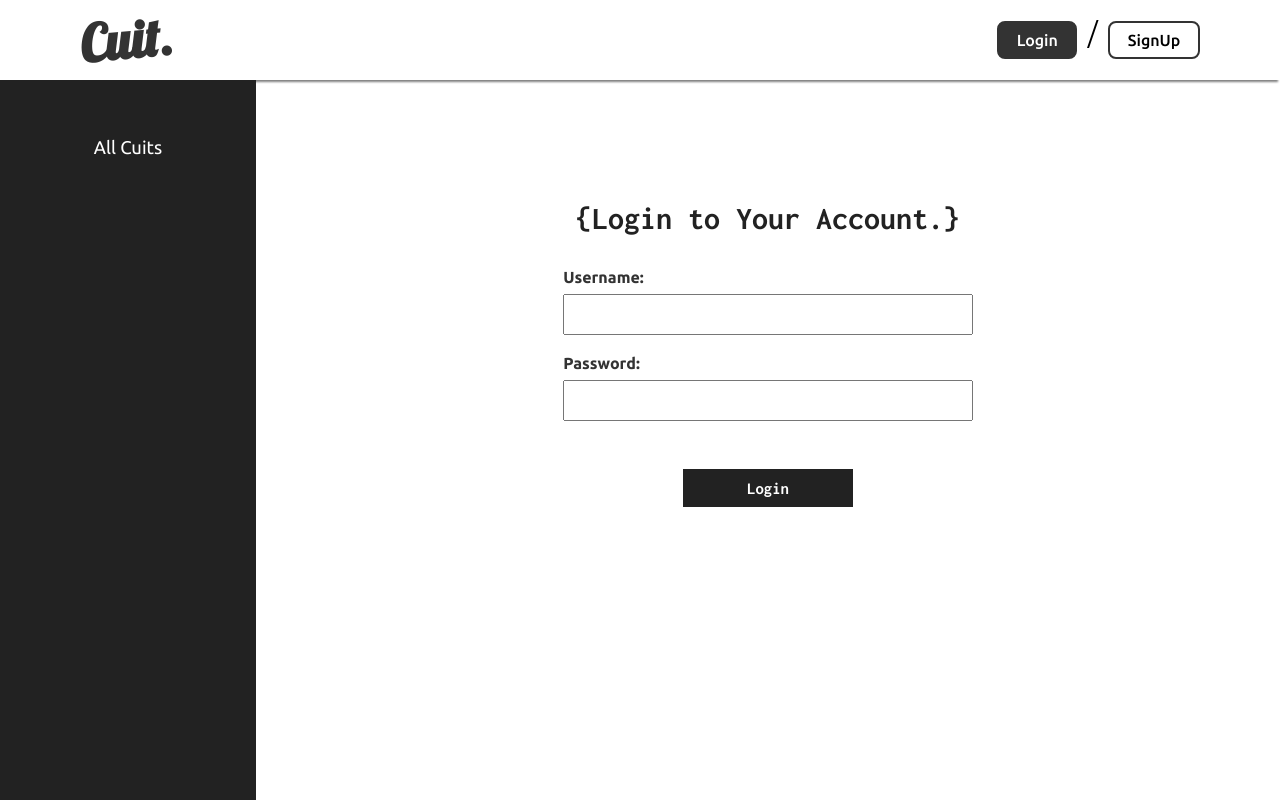
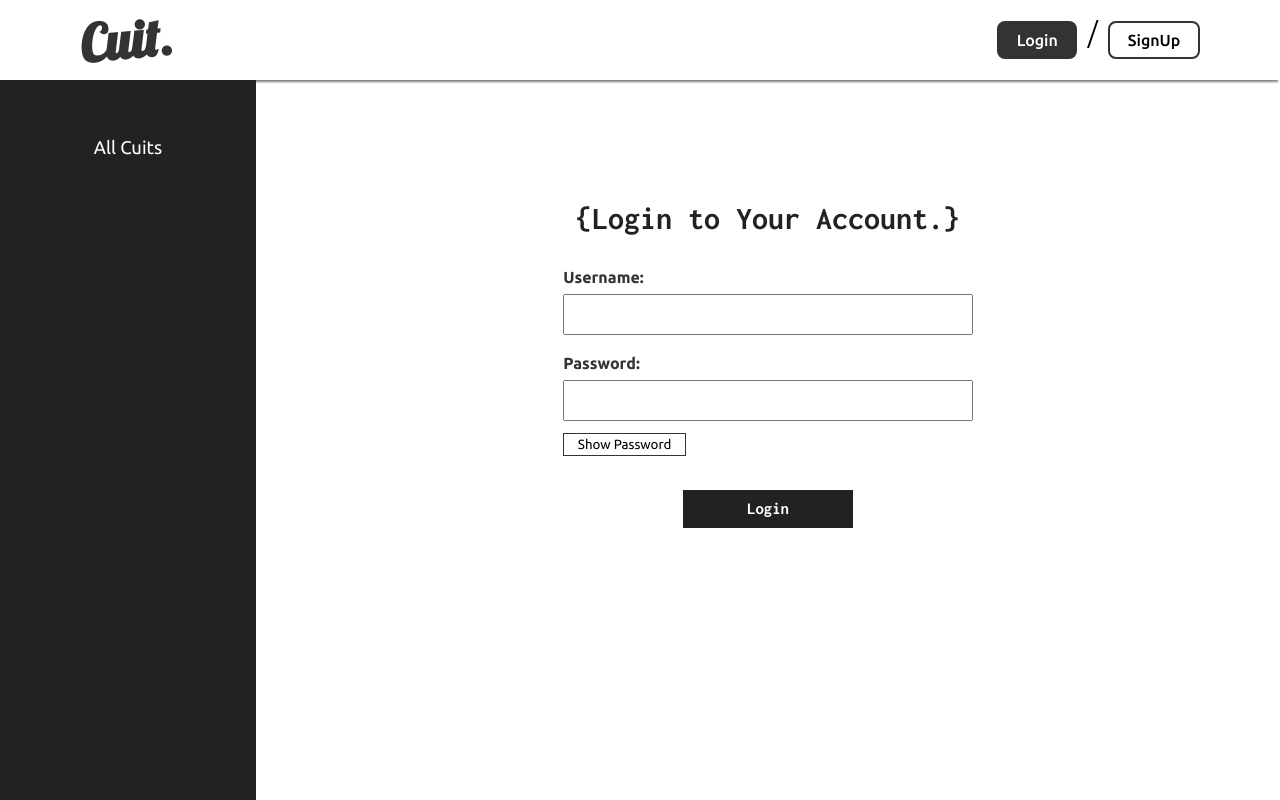
Before and after one commit to Farhan-slurrp/cuit-app, a Next.js app: page /login in a window 1280 px wide. Built offline with nearby package versions, Linux system fonts and the light colour scheme.

Commit message:
Add toggle password

```diff
--- a/custom-hooks/context.js
+++ b/custom-hooks/context.js
@@ -163,7 +163,7 @@ const AppProvider = ({ children }) => {
     if (data.success) {
       setTokenInfo(data);
       e.target.reset();
-      router.back();
+      router.push("/");
     }
     return data;
   };
@@ -190,7 +190,7 @@ const AppProvider = ({ children }) => {
     if (data.success) {
       setTokenInfo(data);
       e.target.reset();
-      router.back();
+      router.push("/");
     }
     return data;
   };
--- a/pages/login.js
+++ b/pages/login.js
@@ -4,6 +4,7 @@ import Head from "next/head";
 
 const Login = () => {
   const [data, setData] = useState(null);
+  const [visibility, setVisibility] = useState(false);
   const { tokenInfo, onLogin } = useGlobalContext();
 
   const handleSubmit = async (e) => {
@@ -34,7 +35,18 @@ const Login = () => {
             <label htmlFor="username">Username: </label>
             <input type="text" name="username" id="username" required />
             <label htmlFor="password">Password: </label>
-            <input type="text" name="password" id="password" required />
+            <input
+              type={visibility ? "text" : "password"}
+              name="password"
+              id="password"
+              required
+            />
+            <button
+              onClick={() => setVisibility(!visibility)}
+              className="togglePassword"
+            >
+              {visibility ? "Hide Password" : "Show Password"}
+            </button>
           </form>
         </div>
         <div className="submit-btn">
--- a/styles/globals.css
+++ b/styles/globals.css
@@ -78,3 +78,15 @@ a {
   font-weight: 500;
   font-size: 1.05em;
 }
+
+.togglePassword {
+  margin-top: 0.3em;
+  margin-bottom: -1em;
+  padding: 0.2em;
+  width: 30%;
+  text-align: center;
+  border: 1px solid #333;
+  background-color: transparent;
+  font-family: "Ubuntu", sans-serif;
+  cursor: pointer;
+}
```
Also changed, not shown: pages/signup.js (+12 -1 lines).
